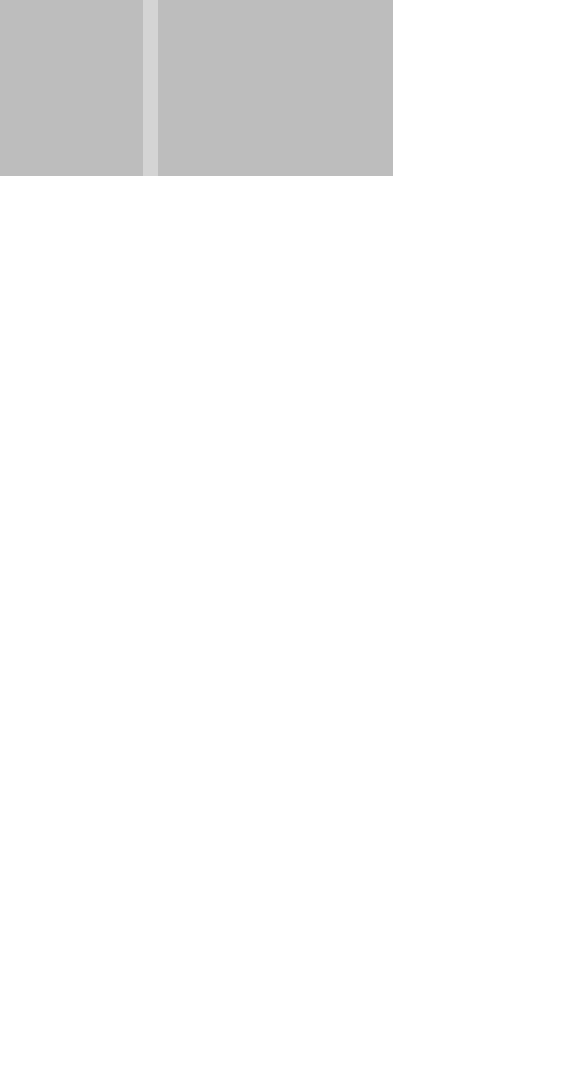
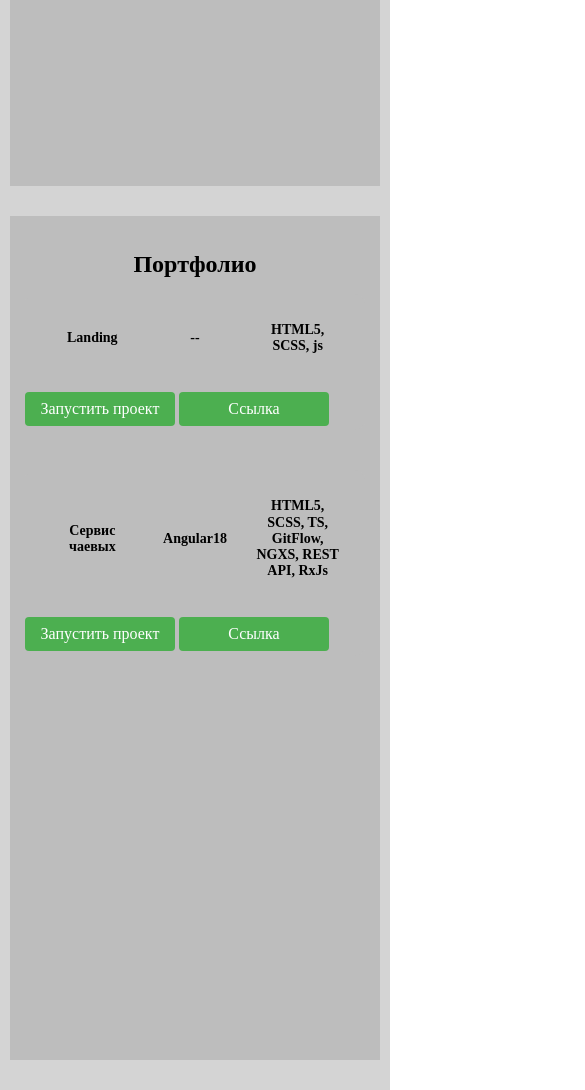
Before and after one commit to VitalyID/portfolio, a plain HTML site: page index.html in a window 390 px wide. Shown: the part 668-1758 px from the top of the page, 585 px wide, since content can reach past the window. Before the commit the page ends 922 px from the top, so only its background shows below. Drawn offline with Linux system fonts and the light colour scheme.

Commit message:
adaptive is fixed

```diff
--- a/index.html
+++ b/index.html
@@ -30,36 +30,87 @@
 
       <div class="portfolio__projects">
         <h2>Портфолио</h2>
-        <div class="portfolio__body">
+
+        <div class="portfolio__wrap">
+          <div class="portfolio__section">
             <span>Номер</span>
             <span>Название</span>
             <span>Фреймворк</span>
             <span>Стэк</span>
             <span>Открыть проект</span>
             <span>Ссылка на git</span>
-
+          </div>
+        </div>
+        <div class="portfolio__wrap">
+          <div class="portfolio__section">
             <span>1.</span>
             <span>Landing</span>
             <span> -- </span>
             <span>HTML5, SCSS, js </span>
-          <a href="./20-66-744/index.html" target="_blank">Запустить проект</a>
+            <a
+              href="./20-66-744/index.html"
+              target="_blank"
+              class="portfolio__section--desctop"
+              >Запустить проект</a
+            >
             <a
               href="https://github.com/VitalyID/landing-Carrier.git"
               target="_blank"
+              class="portfolio__section--desctop"
               >Ссылка</a
             >
+          </div>
+          <a
+            href="./20-66-744/index.html"
+            target="_blank"
+            class="portfolio__section--mobile"
+            >Запустить проект</a
+          >
+          <a
+            href="https://github.com/VitalyID/landing-Carrier.git"
+            target="_blank"
+            class="portfolio__section--mobile"
+            >Ссылка</a
+          >
+        </div>
+        <div class="portfolio__wrap">
 
+        </div>
+        <div class="portfolio__wrap">
+          <div class="portfolio__section">
     <span>2.</span>
     <span>Сервис чаевых</span>
-          <span>Angular18</span>
-          <span>HTML5, SCSS, TS, GitFlow, NGXS, REST API, RxJs </span>
+    <span> Angular18 </span>
+    <span>HTML5, SCSS, TS, GitFlow, NGXS, REST API, RxJs</span>
     <a
       href="https://angular-app-brown.vercel.app/user-auth/login"
       target="_blank"
+      class="portfolio__section--desctop"
       >Запустить проект</a
     >
-          <a href="https://github.com/VitalyID/AngularApp.git">Ссылка</a>
+    <a
+      href="https://github.com/VitalyID/AngularApp.git"
+      target="_blank"
+      class="portfolio__section--desctop"
+      >Ссылка</a
+    >
   </div>
+  <a
+    href="https://angular-app-brown.vercel.app/user-auth/login"
+    target="_blank"
+    class="portfolio__section--mobile"
+    >Запустить проект</a
+  >
+  <a
+    href="https://github.com/VitalyID/AngularApp.git"
+    target="_blank"
+    class="portfolio__section--mobile"
+    >Ссылка</a
+  >
+</div>
+        </div>
+
+
       </div>
     </div>
   </body>
--- a/style.css
+++ b/style.css
@@ -1,24 +1,21 @@
 .portfolio {
   width: 100%;
-  height: 100vh;
-
+  min-height: 100vh;
   display: flex;
   justify-content: center;
   align-items: stretch;
   gap: 15px;
-
   background: #d4d4d4;
+  padding: 20px;
+  box-sizing: border-box;
 }
 
 .portfolio__cv,
 .portfolio__projects {
   width: 50%;
   background: #bdbdbd;
-  padding: 20px;
-}
-
-.portfolio__cv {
-  width: 50%;
+  box-sizing: border-box;
+  overflow: hidden;
 }
 
 h1,
@@ -27,11 +24,200 @@ h2 {
   text-align: center;
 }
 
-.portfolio__body {
+/* Контейнер для сетки */
+.portfolio__projects {
+  display: flex;
+  flex-direction: column;
+  padding: 20px;
+}
+
+.portfolio__wrap {
+  padding: 20px;
+}
+
+/* Заголовок таблицы */
+.portfolio__section:first-child {
+  font-weight: bold;
+  margin-bottom: 10px;
+}
+h2 + .portfolio__wrap {
+  border-radius: 0px;
+}
+
+.portfolio__wrap {
+  border-radius: 10px;
+  background-color: #bdbdbd;
+  margin-bottom: 20px;
+}
+
+/* Сетка */
+.portfolio__section {
   display: grid;
-  grid-template-rows: repeat(5, 1fr);
-  grid-template-columns: 20px 200px 100px 1fr 100px 100px;
-  grid-auto-flow: row;
-  gap: 5px;
-  justify-items: center;
+  grid-template-columns:
+    40px
+    minmax(120px, 150px)
+    minmax(80px, 100px)
+    minmax(200px, 1fr)
+    minmax(120px, 150px)
+    minmax(120px, 150px);
+  gap: 10px;
+  align-items: center;
+  padding: 20px;
+  box-sizing: border-box;
+  width: 100%;
 }
+.portfolio__section span:nth-child(4) + a {
+  margin-left: 20px;
+}
+
+/* Стили для ячеек */
+.portfolio__section span,
+a {
+  text-align: center;
+  padding: 8px 5px;
+  word-wrap: break-word;
+  overflow: hidden;
+  text-overflow: ellipsis;
+  max-width: 100%;
+  box-sizing: border-box;
+}
+
+/* Ссылки */
+a {
+  background-color: #4caf50;
+  color: white;
+  text-decoration: none;
+  border-radius: 4px;
+  transition: background-color 0.3s;
+  white-space: nowrap;
+}
+
+a:hover {
+  background-color: #45a049;
+}
+
+/* Столбец со стеком технологий */
+.portfolio__section span:nth-child(4) {
+  text-align: left;
+  word-break: break-word;
+  white-space: normal;
+}
+
+.portfolio__section--mobile {
+  display: none;
+}
+
+/* Адаптивность */
+@media (max-width: 1550px) {
+  .portfolio {
+    flex-direction: column;
+    height: auto;
+    width: 100%;
+  }
+
+  .portfolio__section {
+    grid-template-columns:
+      80px
+      minmax(120px, 150px)
+      minmax(150px, 100px)
+      minmax(200px, 1fr)
+      minmax(120px, 150px)
+      minmax(120px, 150px);
+  }
+
+  .portfolio__section span:nth-child(4) {
+    text-align: center;
+  }
+
+  .portfolio__cv,
+  .portfolio__projects {
+    width: 100%;
+    margin-bottom: 20px;
+    height: 100vh;
+  }
+
+  h1,
+  h2 {
+    margin-bottom: 20px;
+  }
+}
+
+@media (max-width: 1024px) {
+  .portfolio__section {
+    grid-template-columns:
+      60px
+      minmax(100px, 120px)
+      minmax(100px, 80px)
+      minmax(150px, 1fr)
+      minmax(100px, 120px)
+      minmax(100px, 120px);
+    gap: 8px;
+    font-size: 14px;
+  }
+}
+
+@media (max-width: 768px) {
+  span:nth-child(5),
+  span:nth-child(6) {
+    display: none;
+  }
+  .portfolio__section {
+    display: grid;
+
+    grid-template-columns: 60px minmax(90px, 1fr) minmax(100px, 1fr) minmax(
+        40px,
+        200px
+      );
+  }
+
+  .portfolio__section--desctop {
+    display: none;
+  }
+
+  .portfolio__section--mobile {
+    display: inline-block;
+    width: 150px;
+  }
+}
+
+@media (max-width: 550px) {
+  .portfolio__wrap {
+    padding: 0;
+  }
+}
+
+@media (max-width: 480px) {
+  h2 + .portfolio__wrap {
+    display: none;
+  }
+
+  .portfolio__section > span:nth-child(1) {
+    display: none;
+  }
+
+  .portfolio__section > span {
+    width: 33%;
+  }
+
+  .portfolio__section {
+    display: flex;
+    justify-content: center;
+    align-items: center;
+  }
+
+  .portfolio {
+    padding: 10px;
+    gap: 10px;
+  }
+
+  .portfolio__cv,
+  .portfolio__projects {
+    padding: 15px;
+  }
+
+  h1,
+  h2 {
+    font-size: 1.5rem;
+    margin-bottom: 15px;
+  }
+}
```
Lines whose indentation alone changed are shown as unchanged.
